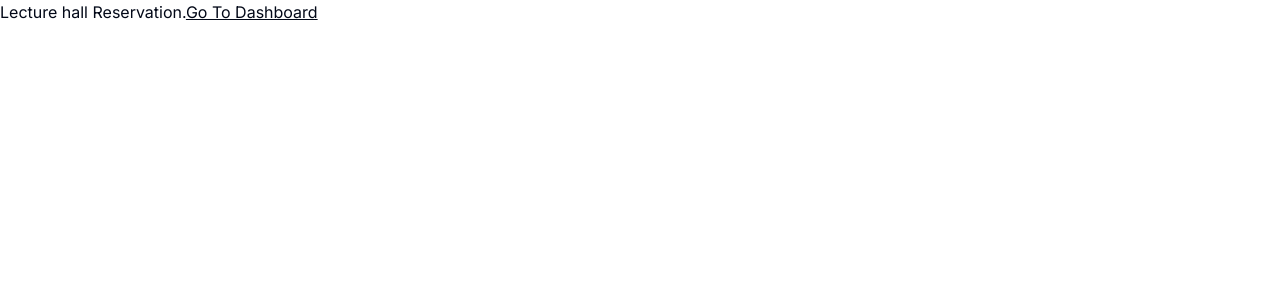
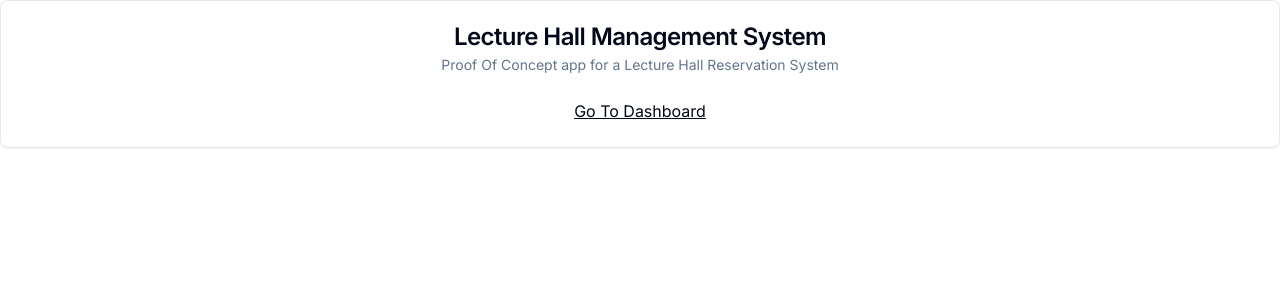
Before and after one commit to trampoline-labs/lecture-hall-demo, a Next.js app: page / in a window 1280 px wide. Shown: the top 300 px of the page. Built offline with nearby package versions, Linux system fonts and the light colour scheme.

Commit message:
feat: fix styling and toast error messages with loading state for buttons

```diff
--- a/app/(auth)/login/page.tsx
+++ b/app/(auth)/login/page.tsx
@@ -23,9 +23,7 @@ import { Input } from "@/components/ui/input";
 import { useSearchParams, useRouter } from "next/navigation";
 import { useToast } from "@/components/ui/use-toast";
 import { signIn } from "next-auth/react";
-
-// Credentials
-// email: test@test.com, password: testing
+import { useState } from "react";
 
 const formSchema = z
   .object({
@@ -54,6 +52,7 @@ export default function LoginPage() {
 
 function LoginForm() {
   const searchParams = useSearchParams();
+  const [loading, setLoading] = useState(false);
   const router = useRouter();
   const { toast } = useToast();
   const callbackUrl = searchParams.get("callbackUrl") || "/dashboard";
@@ -67,6 +66,7 @@ function LoginForm() {
 
   async function onSubmit(values: z.infer<typeof formSchema>) {
     try {
+      setLoading(true);
       const res = await signIn("credentials", {
         email: values.email,
         password: values.password,
@@ -74,6 +74,7 @@ function LoginForm() {
         redirect: false,
       });
 
+      setLoading(false);
       if (!res?.error) {
         router.replace(callbackUrl);
       } else {
@@ -83,6 +84,7 @@ function LoginForm() {
         });
       }
     } catch (error) {
+      setLoading(false);
       toast({ title: "Oops!", description: "Something went wrong" });
       console.log(error);
     }
@@ -119,7 +121,7 @@ function LoginForm() {
             )}
           />
 
-          <Button type="submit" className="w-full">
+          <Button type="submit" className="w-full" disabled={loading}>
             Submit
           </Button>
         </form>
--- a/app/(auth)/register/page.tsx
+++ b/app/(auth)/register/page.tsx
@@ -22,6 +22,7 @@ import {
 import { Input } from "@/components/ui/input";
 import { useToast } from "@/components/ui/use-toast";
 import { signIn } from "next-auth/react";
+import { useState } from "react";
 
 const formSchema = z
   .object({
@@ -59,6 +60,8 @@ export default function RegisterPage() {
 }
 
 function RegisterForm() {
+  const { toast } = useToast();
+  const [loading, setLoading] = useState(false);
   const form = useForm<z.infer<typeof formSchema>>({
     defaultValues: {
       email: "",
@@ -67,11 +70,11 @@ function RegisterForm() {
     },
     resolver: zodResolver(formSchema),
   });
-  const { toast } = useToast();
 
   async function onSubmit(values: z.infer<typeof formSchema>) {
     const { email, password } = values;
     try {
+      setLoading(true);
       const res = await fetch("/api/register", {
         method: "POST",
         body: JSON.stringify({ email, password }),
@@ -80,17 +83,20 @@ function RegisterForm() {
         },
       });
 
-      // TODO: add loading state to disable button when data fetching
-
+      setLoading(false);
       if (!res.ok) {
-        toast({ title: "Oops!", description: (await res.json()).message });
+        toast({
+          title: "Invalid Credentials",
+          description: "Email probably already exists",
+        });
         return;
       }
 
       signIn(undefined, { callbackUrl: "/dashboard" });
     } catch (error) {
+      setLoading(false);
       toast({
-        title: "Oops!",
+        title: "Server Error",
         description: "Something went wrong",
         variant: "destructive",
       });
@@ -141,7 +147,7 @@ function RegisterForm() {
             )}
           />
 
-          <Button type="submit" className="w-full">
+          <Button type="submit" className="w-full" disabled={loading}>
             Submit
           </Button>
         </form>
--- a/app/page.tsx
+++ b/app/page.tsx
@@ -1,12 +1,28 @@
 import Link from "next/link";
+import {
+  Card,
+  CardContent,
+  CardDescription,
+  CardHeader,
+  CardTitle,
+} from "@/components/ui/card";
 
 export default function Home() {
   return (
     <main>
-      Lecture hall Reservation.
-      <Link href="/dashboard" className="capitalize underline">
-        go to dashboard
-      </Link>
+      <Card className="text-center">
+        <CardHeader>
+          <CardTitle>Lecture Hall Management System</CardTitle>
+          <CardDescription>
+            Proof Of Concept app for a Lecture Hall Reservation System
+          </CardDescription>
+        </CardHeader>
+        <CardContent>
+          <Link href="/dashboard" className="capitalize underline">
+            go to dashboard
+          </Link>
+        </CardContent>
+      </Card>
     </main>
   );
 }
```
